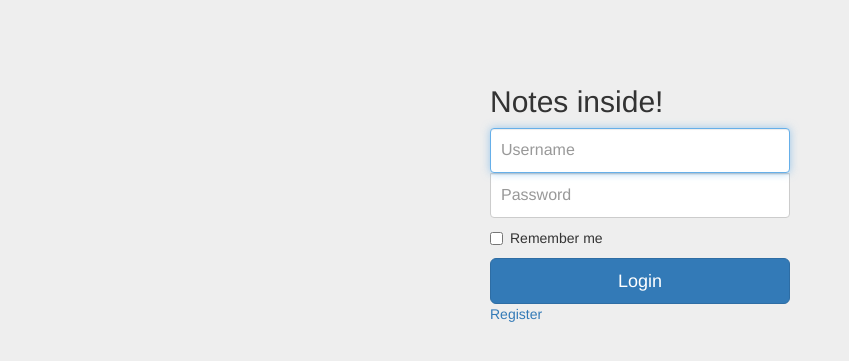
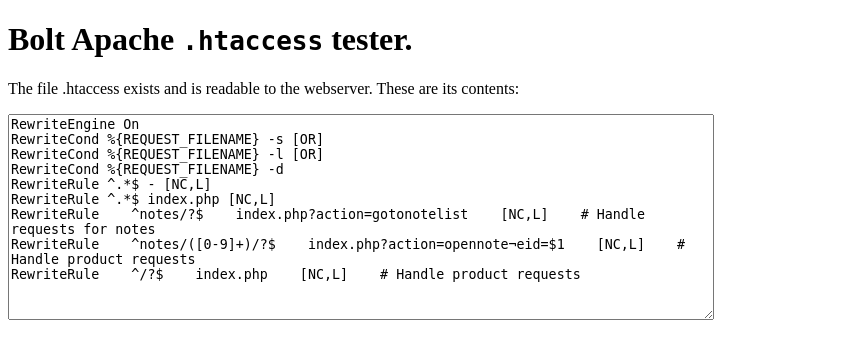
Before and after one commit to DylanMeeus/ITCANotepad, a PHP site: page /htaccess_tester.php in a window 1280 px wide. Shown: the top 361 px of the page, without its empty margins (0-849 px from the left). Run offline with PHP 8.4, Linux system fonts and the light colour scheme; some libraries are stand-ins or nearby versions.

Commit message:
restfacade + .htaccess

```diff
--- /dev/null
+++ b/htaccess_tester.php
@@ -0,0 +1,43 @@
+<!DOCTYPE html>
+<html lang="en">
+<head>
+    <meta charset="utf-8">
+    <title>Bolt htaccess tester.</title>
+    <link rel="stylesheet" src="//normalize-css.googlecode.com/svn/trunk/normalize.css" />
+    <!--[if IE]>
+    <script src="http://html5shiv.googlecode.com/svn/trunk/html5.js"></script>
+    <![endif]-->
+</head>
+
+<body id="home">
+<?php
+
+#htaccess tester, version 1.0
+
+echo "<h1>Bolt Apache <tt>.htaccess</tt> tester.</h1>";
+
+if (strpos($_SERVER['REQUEST_URI'], 'htaccess_tester.php') === false) {
+
+    echo "<p><tt>mod_rewrite</tt> is working! You used the path <tt>" . $_SERVER['REQUEST_URI'] . "</tt> to request this page.</p>";
+
+} elseif (is_readable(__DIR__.'/.htaccess') ) {
+
+    echo "<p>The file .htaccess exists and is readable to the webserver. These are its contents: </p>\n<textarea style='width: 700px; height: 200px;'>";
+    echo file_get_contents(__DIR__.'/.htaccess');
+    echo "</textarea>";
+
+} else {
+
+    echo "<p><strong>Error:</strong> The file .htaccess does not exist or it is not readable to the webserver. <br><br>Retieve a new version of the file here, and place it in your webroot. Make sure it is readable to the webserver.</p>";
+    die();
+
+}
+
+// echo "<h1>PHPinfo</h1>";
+
+// echo "<p>Below you'll find the specifics of your PHP installation, for debugging purposes.</p>";
+
+// phpinfo();
+?>
+</body>
+</html>
--- a/php/rest/restnotes.php
+++ b/php/rest/restnotes.php
@@ -1,4 +1,6 @@
 <?php
+
+require_once "core/Facade.php";
 
 class  NoteRestService{
 
@@ -8,12 +10,12 @@ class  NoteRestService{
 
     public function __construct()
     {
-
+        $this->facade = new Facade();
     }
 
     public function getNoteById($id){
         $noteData = $this->facade->getNoteDetails(($id));
-        //array om alle data te bewaren
+        //array to parse all data in JSON
         $note = array("note_title" => $noteData->getTitle(), "note_text" => $noteData->getText(), "note_id" => $noteData->getID(),
             "note_userid" => $noteData->getUserID(), "note_colour" => $noteData->getColour());
 
```
Also changed, not shown: .htaccess.
